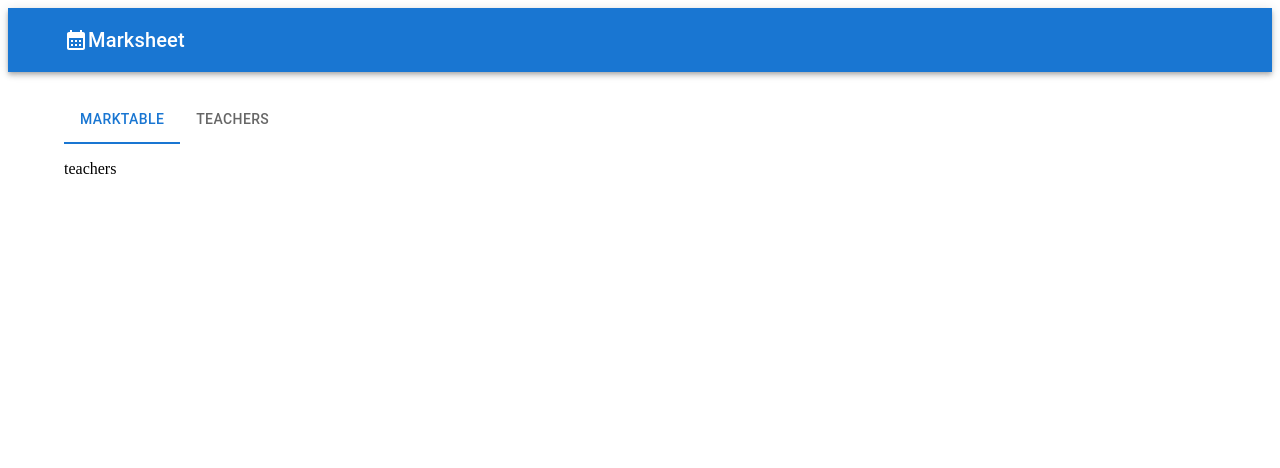
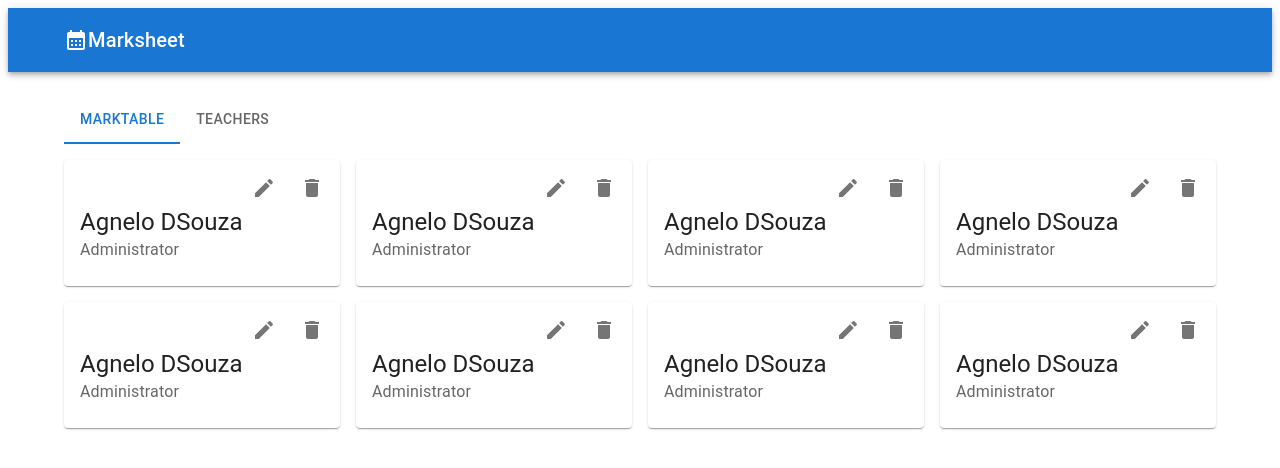
Before and after one commit to Atharvnadkarni/middlesboro-hat, a React app in the folder frontend/: page /teachers in a window 1280 px wide. Shown: the top 468 px of the page. Built offline with nearby package versions, Linux system fonts and the light colour scheme; the HTML template or start-up script is replaced by a standard one.

Commit message:
add cards

```diff
--- /dev/null
+++ b/frontend/src/components/TeacherCard.js
@@ -0,0 +1,35 @@
+import { Delete, Edit } from "@mui/icons-material";
+import {
+  Card,
+  CardActions,
+  CardContent,
+  Grid,
+  IconButton,
+  Typography,
+} from "@mui/material";
+
+const TeacherCard = () => {
+  return (
+    <Grid size={{ md: 3, sm: 6, xs: 12 }}>
+      <Card sx={{position: "relative", padding: 0}}>
+        <CardActions sx={{position: "absolute", right: 0}}>
+          <IconButton>
+            <Edit />
+          </IconButton>
+          <IconButton>
+            <Delete />
+          </IconButton>
+        </CardActions>
+        <CardContent sx={{marginTop: "30px", paddingBottom: 16}}>
+          <Typography variant="h5" color="body1">
+            Agnelo DSouza
+          </Typography>
+          <Typography variant="body1" color="textSecondary">
+            Administrator
+          </Typography>
+        </CardContent>
+      </Card>
+    </Grid>
+  );
+};
+export default TeacherCard;
--- a/frontend/src/pages/teachers.js
+++ b/frontend/src/pages/teachers.js
@@ -1,6 +1,18 @@
+import { Grid } from "@mui/material";
+import TeacherCard from "../components/TeacherCard";
+
 const Teachers = () => {
   return (
-    <div>teachers</div>
-  )
-}
-export default Teachers
+    <Grid container spacing={2}>
+      <TeacherCard />
+      <TeacherCard />
+      <TeacherCard />
+      <TeacherCard />
+      <TeacherCard />
+      <TeacherCard />
+      <TeacherCard />
+      <TeacherCard />
+    </Grid>
+  );
+};
+export default Teachers;
```
